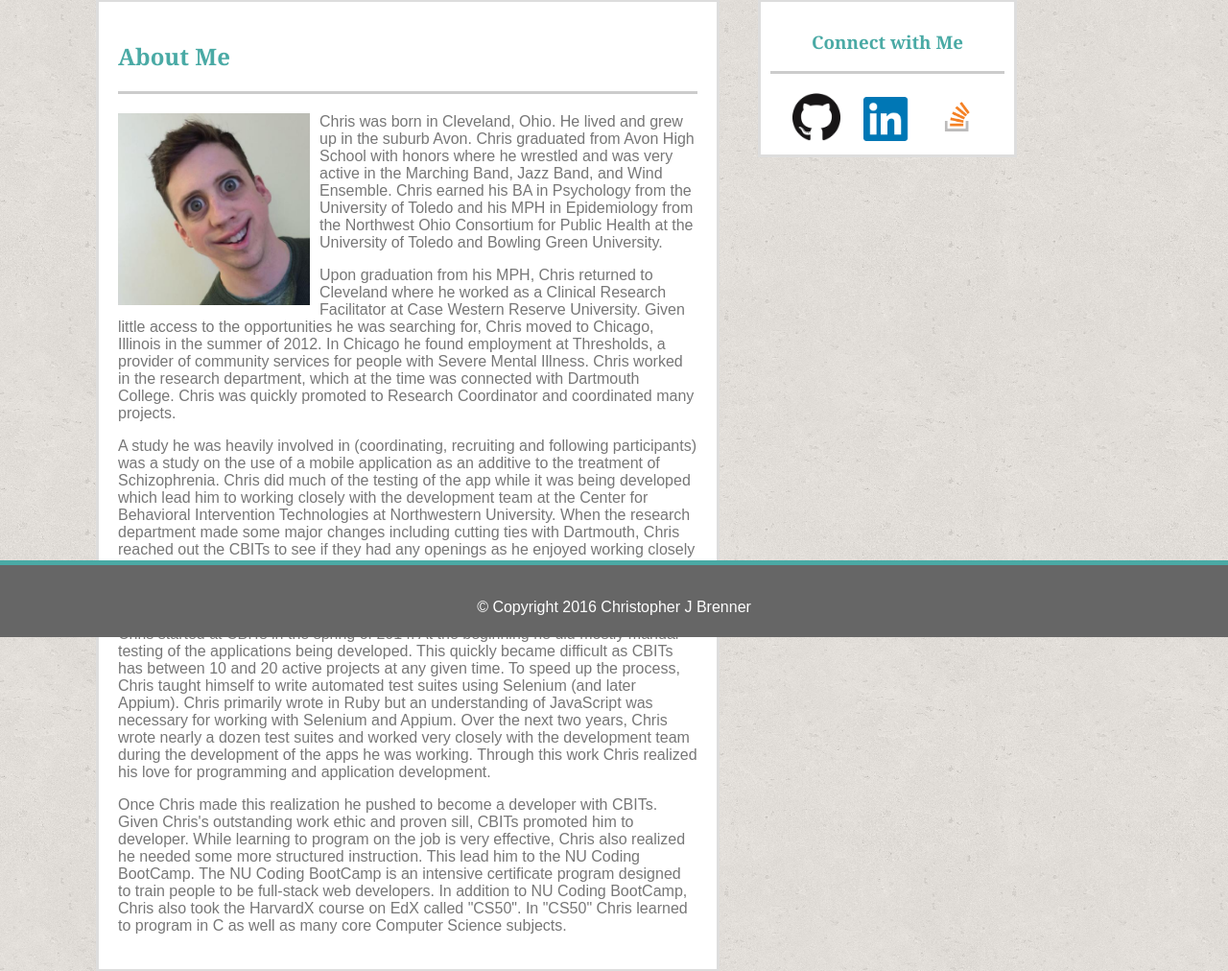
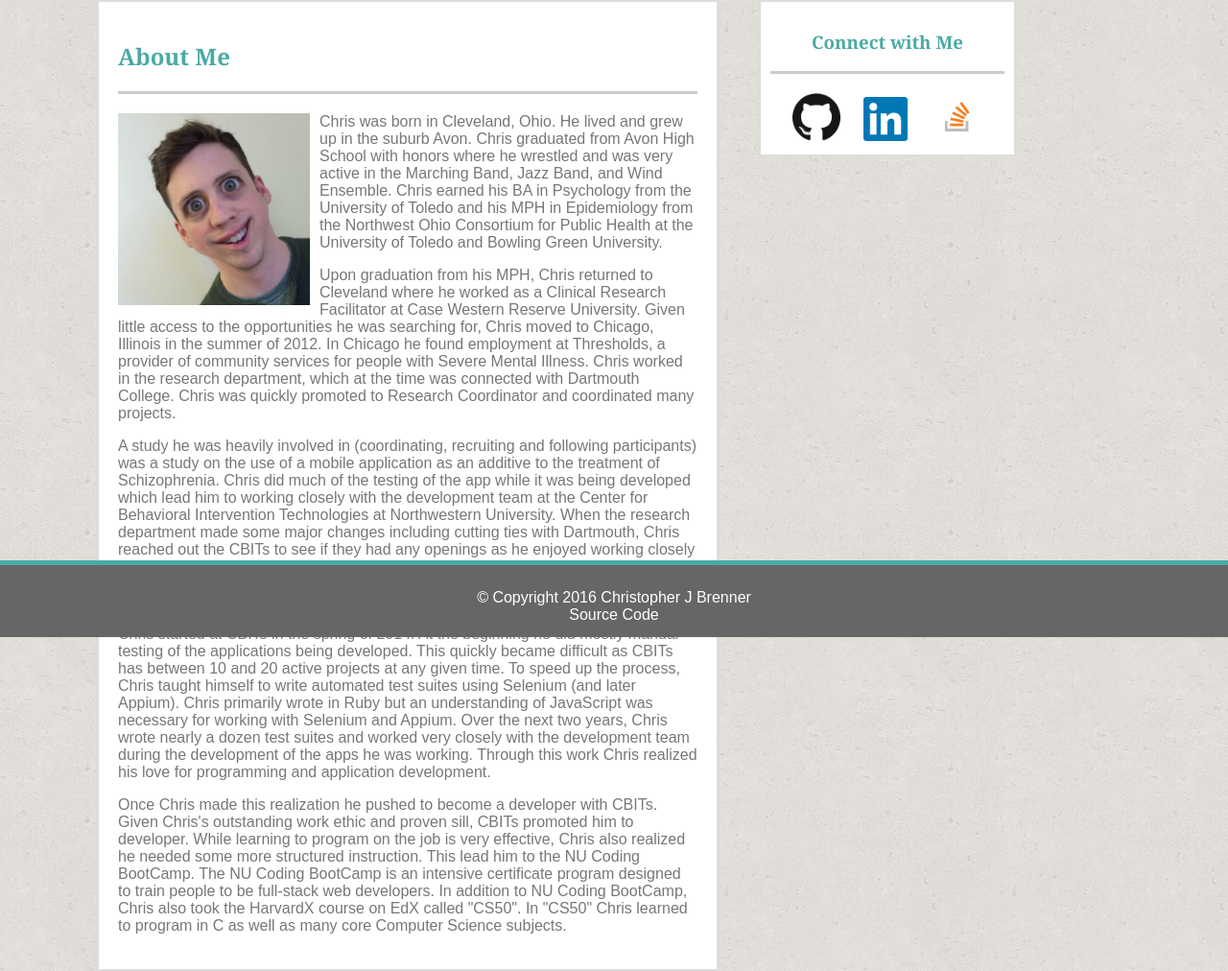
Before and after one commit to cbrenner04/Basic-Portfolio, a PHP site: page / in a window 1280 px wide. Shown: the part 136-1148 px from the top of the page at 96% size. Run offline with PHP 8.4, Linux system fonts and the light colour scheme.

Commit message:
Add source code in footer

```diff
--- a/assets/css/style.css
+++ b/assets/css/style.css
@@ -223,5 +223,9 @@
 }
 
 footer p {
-	margin-top: 35px;
+	margin-top: 25px;
 }
+
+footer a {
+	color: #ffffff;
+}
--- a/contact.html
+++ b/contact.html
@@ -83,7 +83,10 @@
 		<!-- Footer with Copyright information -->
 		<footer>
 
-			<p>&copy; Copyright 2016 Christopher J Brenner</p>
+			<p>&copy; Copyright 2016 Christopher J Brenner
+				<br>
+				<a href="https://github.com/cbrenner04/Basic-Portfolio" target="_blank">Source Code</a>
+			<p>
 
 		</footer>
 
--- a/index.html
+++ b/index.html
@@ -74,7 +74,10 @@
 		<!-- Footer with Copyright information -->
 		<footer>
 
-			<p>&copy; Copyright 2016 Christopher J Brenner</p>
+			<p>&copy; Copyright 2016 Christopher J Brenner
+				<br>
+				<a href="https://github.com/cbrenner04/Basic-Portfolio" target="_blank">Source Code</a>
+			<p>
 
 		</footer>
 
--- a/portfolio.html
+++ b/portfolio.html
@@ -108,7 +108,10 @@
 		<!-- Footer with Copyright information -->
 		<footer>
 
-			<p>&copy; Copyright 2016 Christopher J Brenner</p>
+			<p>&copy; Copyright 2016 Christopher J Brenner
+				<br>
+				<a href="https://github.com/cbrenner04/Basic-Portfolio" target="_blank">Source Code</a>
+			<p>
 
 		</footer>
 
```
